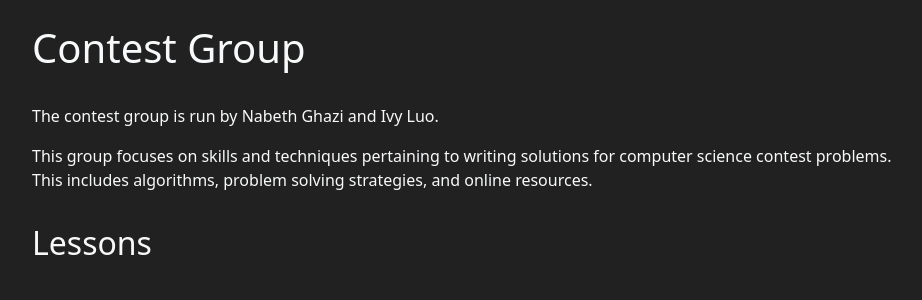
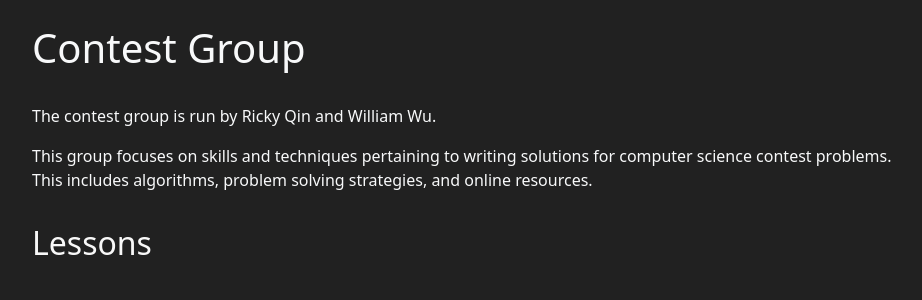
Before and after one commit to rhhscs/rhhscs.github.io, a Jekyll site: the page built from _group_homes/contest-group.md, in a window 1280 px wide. Shown: the part 374-674 px from the top of the page, without its empty margins (170-1092 px from the left). Built offline with Jekyll 4.4.1, drawn with Linux system fonts in a browser that asks for light colours.

Commit message:
Update contest-group.md

```diff
--- a/_group_homes/contest-group.md
+++ b/_group_homes/contest-group.md
@@ -6,6 +6,6 @@ group: contest
 
 # Contest Group
 
-The contest group is run by Nabeth Ghazi and Ivy Luo.
+The contest group is run by Ricky Qin and William Wu.
 
 This group focuses on skills and techniques pertaining to writing solutions for computer science contest problems. This includes algorithms, problem solving strategies, and online resources.
```
